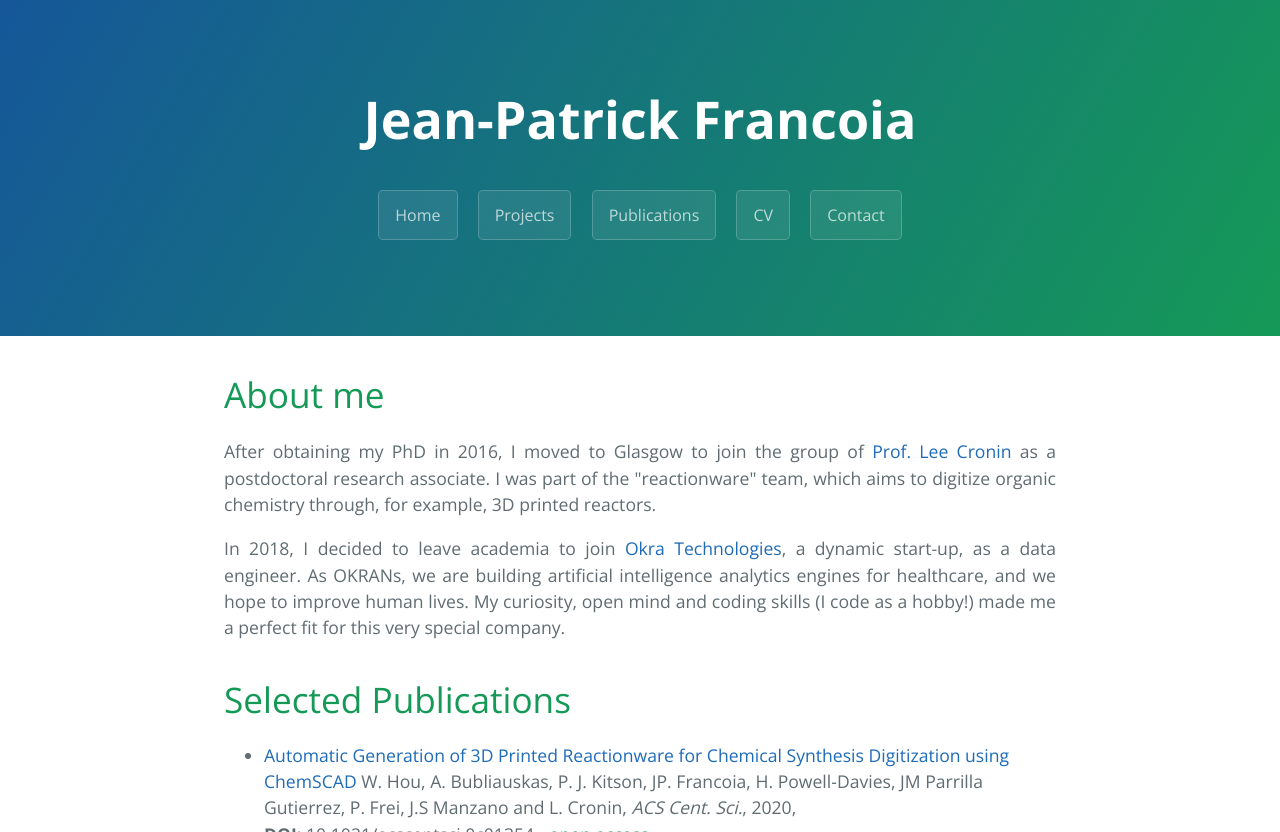
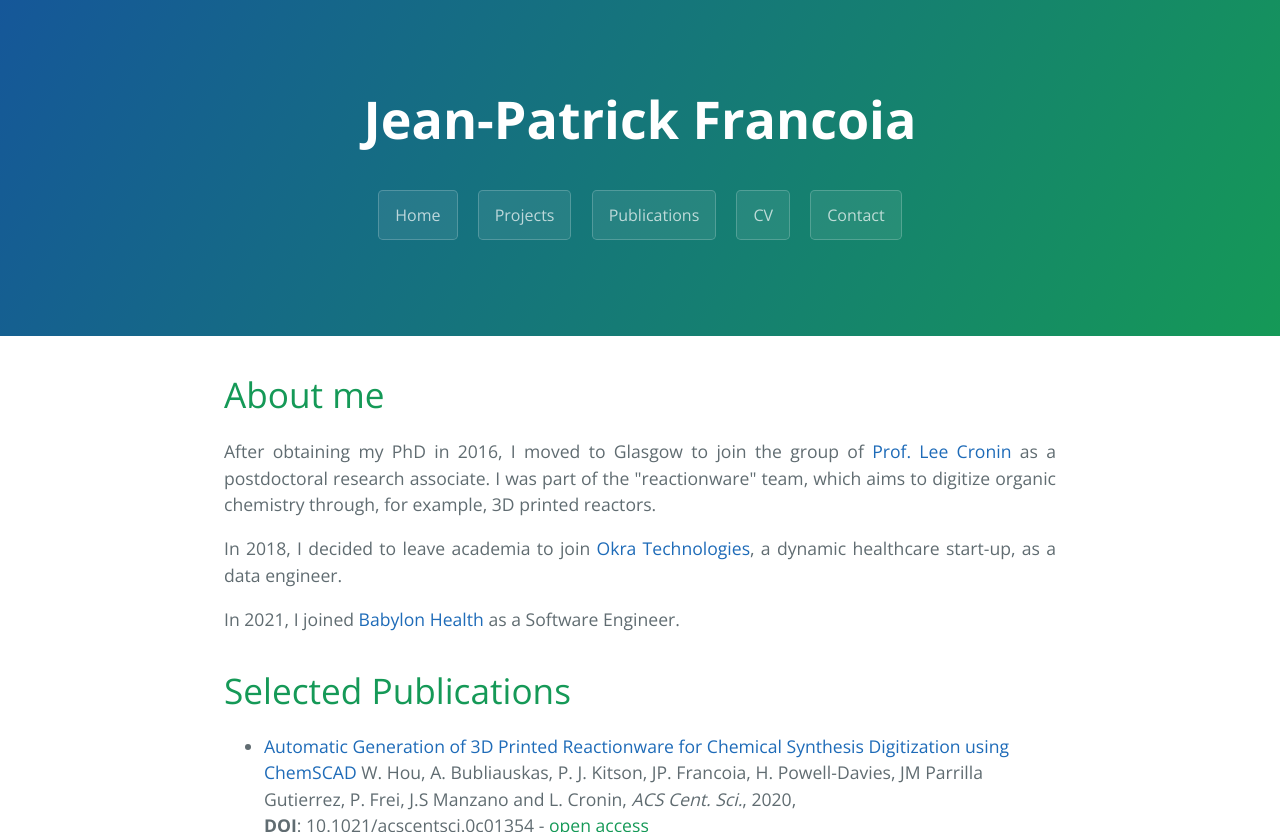
Before and after one commit to JPFrancoia/JPFrancoia.github.io, a Jekyll site: the page built from index.md, in a window 1280 px wide and 900 px high, cut to the strip 0-832 px from the top of the window. Built offline with Jekyll 4.4.1, drawn with Linux system fonts in a browser that asks for light colours; the repository's description, which GitHub fills in, is left out.

Commit message:
Adding Babylon to first page.

```diff
--- a/index.md
+++ b/index.md
@@ -16,11 +16,13 @@ reactors.
 
 <p align="justify">
 In 2018, I decided to leave academia to join <a
-href="https://www.okra.ai/">Okra Technologies</a>, a dynamic start-up, as a
-data engineer. As OKRANs, we are building artificial intelligence analytics
-engines for healthcare, and we hope to improve human lives. My curiosity,
-open mind and coding skills (I code as a hobby!) made me a perfect fit for
-this very special company.
+href="https://www.okra.ai/">Okra Technologies</a>, a dynamic healthcare start-up, as a
+data engineer.
+</p>
+
+<p align="justify">
+In 2021, I joined <a href="https://www.babylonhealth.com/en-gb">Babylon
+Health</a> as a Software Engineer.
 </p>
 
 # Selected Publications
```
